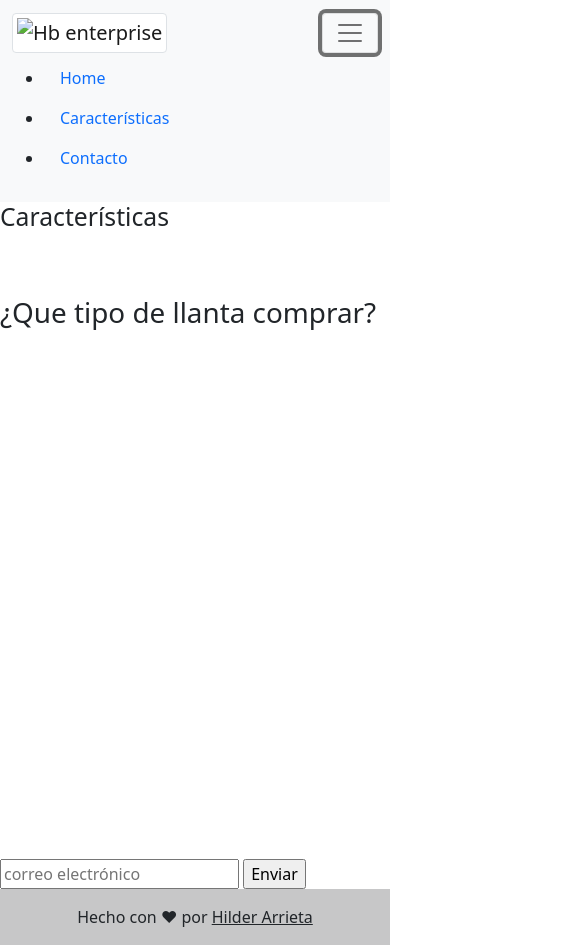
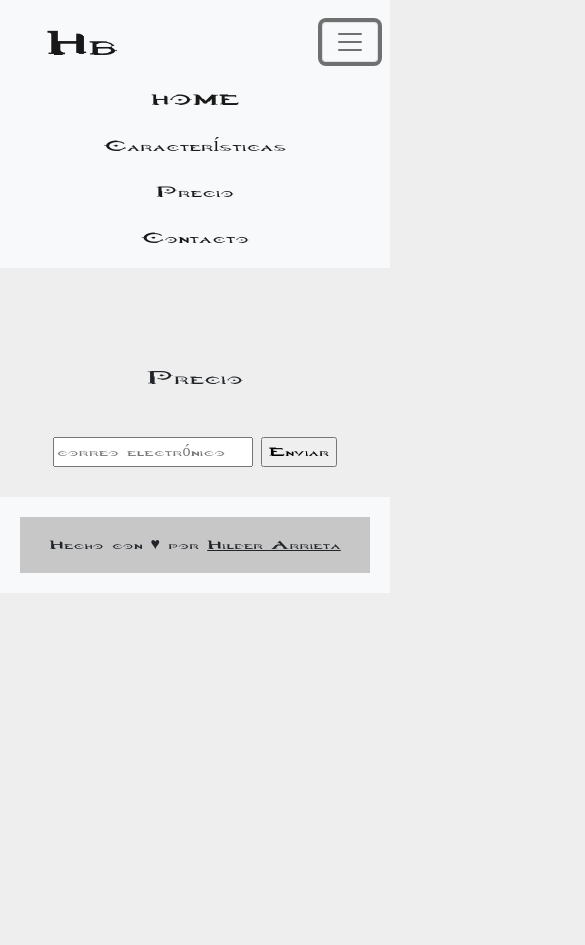
Before and after one commit to matlab98/Comercial_product_AG, a plain HTML site: page index.html in a window 390 px wide. Both pictures are taken after a click on the button "Toggle navigation". Shown: the top 945 px of the page, 585 px wide, since content can reach past the window. After the commit the page ends 844 px from the top, so only its background shows below. Drawn offline with nearby package versions, Linux system fonts and the light colour scheme.

Commit message:
Add personal font

```diff
--- a/css/style.css
+++ b/css/style.css
@@ -0,0 +1,97 @@
+@font-face {
+    font-family: "Halo";
+    src: url("font/Halo.ttf");
+  }
+
+  body {
+    font-family: "Halo";
+  }
+
+#header-img {
+    width: 100px;
+}
+
+header {
+    position: fixed;
+    top: 0px;
+    width: 100%;
+    z-index: 100;
+}
+
+main {
+    margin-top: 100px;
+}
+
+@media (max-width: 800px) {
+    .flex-container {
+        flex-direction: column;
+        justify-content: center;
+    }
+    .flex-item {
+
+        width: 100%;
+        margin: 0 auto;
+        margin-bottom: 15px;
+        margin-right: 0px !important;
+        margin-left: 0px !important;
+        align-self: center;
+    }
+    #video {
+        width: 350px;
+        height: 200px;
+    }
+    .caracteristicas{
+        margin-right: 10px !important;
+        margin-left: 10px !important;
+        align-self: center;
+    }
+    .material-icons{
+        display: none !important;
+    }
+}
+
+body {
+    text-align: center;
+    background-color: #eee;
+}
+
+.flex-container {
+    display: flex;
+    justify-content: center;
+}
+
+.navbar-nav {
+    font-size: 20px !important;
+}
+.navbar-collapse{
+    place-content: center !important;
+}
+.material-icons{
+    font-size: 150px !important;
+    margin-left: 100px;
+}
+.caracteristicas{
+    text-align: left;
+    margin-right: 50px;
+}
+ul{
+    list-style: none;
+}
+h2{
+    text-align: center;
+}
+p{
+    font-family: "Halo";
+}
+h1, h2,h3{
+    font-family: "Halo";
+}
+footer {
+    margin-top: 30px;
+    background-color: #ddd;
+    padding: 20px;
+}
+
+.logo {
+font-family: "Halo";
+}
--- a/index.html
+++ b/index.html
@@ -14,7 +14,7 @@
     <link href="https://fonts.googleapis.com/icon?family=Material+Icons" rel="stylesheet">
     <link rel="stylesheet" href="https://pro.fontawesome.com/releases/v5.10.0/css/all.css"
         integrity="sha384-AYmEC3Yw5cVb3ZcuHtOA93w35dYTsvhLPVnYs9eStHfGJvOvKxVfELGroGkvsg+p" crossorigin="anonymous" />
-    <link rel="stylesheet" href="css/style_SC.css">
+    <link rel="stylesheet" href="css/style.css">
     <title>Product Landing Page</title>
 </head>
 
@@ -22,23 +22,31 @@
     <header id="header">
         <nav id="nav-bar" class="navbar navbar-expand-lg navbar-light bg-light">
             <div class="container-fluid">
-                <a class="navbar-brand" href="#"><img class="img-fluid img-thumbnail" id="header-img"
-                        src="logo_empresa.png" alt="Hb enterprise">
+                <a class="navbar-brand px-4" href="#">
+                    <img class="img-fluid" id="header-img"
+                    src="img/hb.png" alt="">
                 </a>
                 <button class="navbar-toggler" type="button" data-bs-toggle="collapse" data-bs-target="#navbarNav"
                     aria-controls="navbarNav" aria-expanded="false" aria-label="Toggle navigation">
                     <span class="navbar-toggler-icon"></span>
                 </button>
-                <div>
-                    <ul>
-                        <li>
-                            <a class="nav-link" href="#inicio" tabindex="-1">Home</a>
+                <div class="collapse navbar-collapse justify-content-center" id="navbarNav">
+                    <ul class="navbar-nav">
+                        <li class="nav-item">
+                            <a class="nav-link active d-block d-sm-block d-md-block"
+                                aria-current="page" href="#inicio">HOME</a>
                         </li>
-                        <li>
-                            <a class="nav-link" href="#caracteristica" tabindex="-1">Características</a>
+                        <li class="nav-item">
+                            <a class="nav-link active d-block d-sm-block d-md-block"
+                                aria-current="page" href="#caracteristica">Características</a>
                         </li>
-                        <li>
-                            <a class="nav-link" href="#contacto" tabindex="-1">Contacto</a>
+                        <li class="nav-item ">
+                            <a class="nav-link active d-block d-sm-block d-md-block"
+                                aria-current="page" href="#precio">Precio</a>
+                        </li>
+                        <li class="nav-item ">
+                            <a class="nav-link active d-block d-sm-block d-md-block"
+                                aria-current="page" href="#contacto">Contacto</a>
                         </li>
                     </ul>
                 </div>
@@ -49,19 +57,21 @@
         <div id="inicio">
 
         </div>
-        <div id="caracteristica" class="">
+
+        <div id="caracteristica" class="caracteristica mt-5">
             <h2>Características</h2>
+            <iframe id="video" class="mt-3" width="900" height="500" src="" title="YouTube video player" frameborder="0"
+                allow="accelerometer; autoplay; clipboard-write; encrypted-media; gyroscope; picture-in-picture"
+                allowfullscreen></iframe>
+        </div>
+
+        <div id="precio" class="">
+            <h2>Precio</h2>
             <div class="row mt-3 flex-item">
                 <div class="col-4 flex-item"></div>
             </div>
         </div>
-        <div class="tutorial mt-5">
-            <h1>¿Que tipo de llanta comprar?</h1>
-            <iframe id="video" class="mt-3" width="900" height="500" src=""
-                title="YouTube video player" frameborder="0"
-                allow="accelerometer; autoplay; clipboard-write; encrypted-media; gyroscope; picture-in-picture"
-                allowfullscreen></iframe>
-        </div>
+
         <div id="contacto" class="">
             <form id="form" action="https://www.freecodecamp.com/email-submit">
                 <input type="email" name="email" id="email" placeholder="correo electrónico" required>
@@ -76,6 +86,10 @@
         </div>
     </footer>
     <script src="https://cdn.freecodecamp.org/testable-projects-fcc/v1/bundle.js"></script>
+    <!-- JavaScript Bundle with Popper -->
+    <script src="https://cdn.jsdelivr.net/npm/bootstrap@5.0.0-beta3/dist/js/bootstrap.bundle.min.js"
+        integrity="sha384-JEW9xMcG8R+pH31jmWH6WWP0WintQrMb4s7ZOdauHnUtxwoG2vI5DkLtS3qm9Ekf"
+        crossorigin="anonymous"></script>
 </body>
 
 </html>
```
Also changed, not shown: css/font/Halo.ttf (added), img/hb.png (added), 4 other files. Lines whose indentation alone changed are shown as unchanged.
